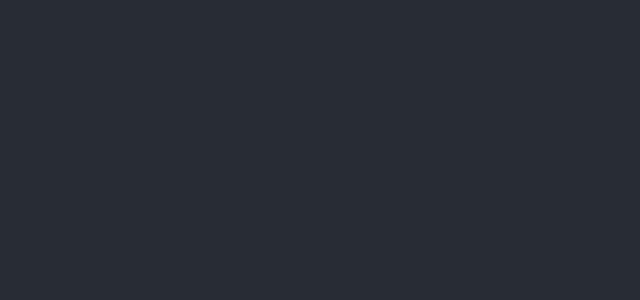
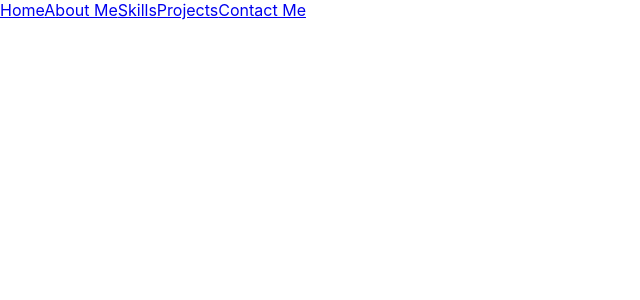
Before and after one commit to coffeegremlin/portfolio-2-electric-boogaloo, a React (Create React App) app: page / in a window 1280 px wide. Shown: the top 300 px of the page, without its empty margins (0-640 px from the left). Built offline with nearby package versions, Linux system fonts and the light colour scheme.

Commit message:
added routes and stubbed up home element

```diff
--- a/package.json
+++ b/package.json
@@ -8,6 +8,8 @@
     "@testing-library/user-event": "^13.5.0",
     "react": "^17.0.2",
     "react-dom": "^17.0.2",
+    "react-router": "^6.2.1",
+    "react-router-dom": "^6.2.1",
     "react-scripts": "5.0.0",
     "web-vitals": "^2.1.2"
   },
--- a/src/App.js
+++ /dev/null
@@ -1,13 +0,0 @@
-import './App.css';
-
-function App() {
-  return (
-    <div className="App">
-      <header className="App-header">
-
-      </header>
-    </div>
-  );
-}
-
-export default App;
--- /dev/null
+++ b/src/App.jsx
@@ -0,0 +1,23 @@
+import React, { useState } from 'react';
+import { Routes, Route } from 'react-router-dom';
+import Home from './Components/Home/Home';
+import Nav from './Components/Nav/Nax';
+import './Styles/App.css';
+
+// COMPONENTS MY DUDES
+
+// need home, contact, skills, projects, about me pages
+
+function App() {
+  return (
+    <Nav>
+      <main>
+        <Routes>
+          <Route path='/' element={<Home/>} />
+        </Routes>
+      </main>
+    </Nav>
+  );
+}
+
+export default App;
--- /dev/null
+++ b/src/Components/Home/Home.jsx
@@ -0,0 +1,14 @@
+import React from 'react';
+
+// Assets
+import Background from '../../Assets/background.jpg'
+
+const Home = () => {
+  return (
+    <div className='home' style={{ backgroundImage: `url(${Background})`}}>
+      <h1 id='splash-logo'>Welcome to my portfolio site!</h1>
+    </div>
+  )
+}
+
+export default Home
--- /dev/null
+++ b/src/Components/Nav/Nax.jsx
@@ -0,0 +1,21 @@
+import React from 'react';
+import { NavLink } from 'react-router-dom';
+
+// Components and assets, together at last
+
+
+const Nav = (props) => {
+
+  return (
+    <nav className='nav-bar'>
+
+      <NavLink to='/'>Home</NavLink>
+      <NavLink to='about'>About Me</NavLink>
+      <NavLink to='/skills'>Skills</NavLink>
+      <NavLink to='/projects'>Projects</NavLink>
+      <NavLink to='/contact'>Contact Me</NavLink>
+    </nav>
+  )
+}
+
+export default Nav
--- a/src/index.js
+++ b/src/index.js
@@ -1,17 +1,16 @@
 import React from 'react';
 import ReactDOM from 'react-dom';
-import './index.css';
-import App from './App';
-import reportWebVitals from './reportWebVitals';
+import './Styles/index.css';
+import App from './App.jsx';
+import { BrowserRouter } from 'react-router-dom';
 
 ReactDOM.render(
-  <React.StrictMode>
-    <App />
-  </React.StrictMode>,
+  <BrowserRouter>
+    <App/>
+  </BrowserRouter>,
   document.getElementById('root')
 );
 
 // If you want to start measuring performance in your app, pass a function
 // to log results (for example: reportWebVitals(console.log))
 // or send to an analytics endpoint. Learn more: https://bit.ly/CRA-vitals
-reportWebVitals();
--- a/src/reportWebVitals.js
+++ /dev/null
@@ -1,13 +0,0 @@
-const reportWebVitals = onPerfEntry => {
-  if (onPerfEntry && onPerfEntry instanceof Function) {
-    import('web-vitals').then(({ getCLS, getFID, getFCP, getLCP, getTTFB }) => {
-      getCLS(onPerfEntry);
-      getFID(onPerfEntry);
-      getFCP(onPerfEntry);
-      getLCP(onPerfEntry);
-      getTTFB(onPerfEntry);
-    });
-  }
-};
-
-export default reportWebVitals;
```
Also changed, not shown: src/Components/Skills/Skills.jsx (added, +12 -0 lines), src/Assets/background.jpg (added), src/Styles/App.css (renamed from src/App.css), src/Styles/index.css (renamed from src/index.css), 1 other file (tests, documents, lock files or other folders).
